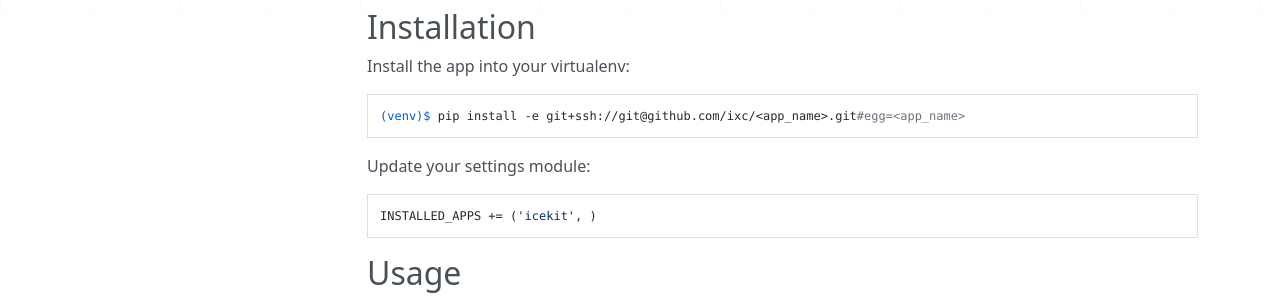
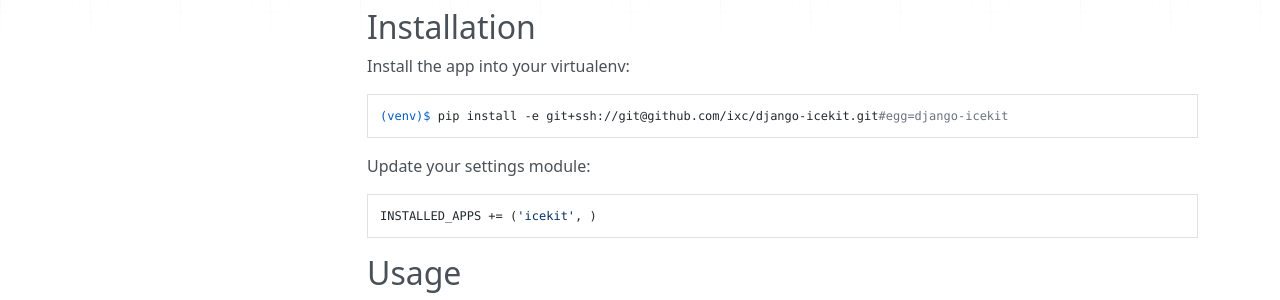
Before and after one commit to ic-labs/django-icekit, an MkDocs documentation site: the page built from docs/index.md, in a window 1280 px wide and 1015 px high. Shown: the part 277-577 px from the top of the window. Built offline with MkDocs 1.6.1, drawn with Linux system fonts in a browser that asks for light colours; nearby versions of some CDN libraries.

Commit message:
Update the install location for the app.

```diff
--- a/docs/index.md
+++ b/docs/index.md
@@ -11,7 +11,7 @@
 
 Install the app into your virtualenv:
 
-    (venv)$ pip install -e git+ssh://git@github.com/ixc/<app_name>.git#egg=<app_name>
+    (venv)$ pip install -e git+ssh://git@github.com/ixc/django-icekit.git#egg=django-icekit
 
 Update your settings module:
 
```
